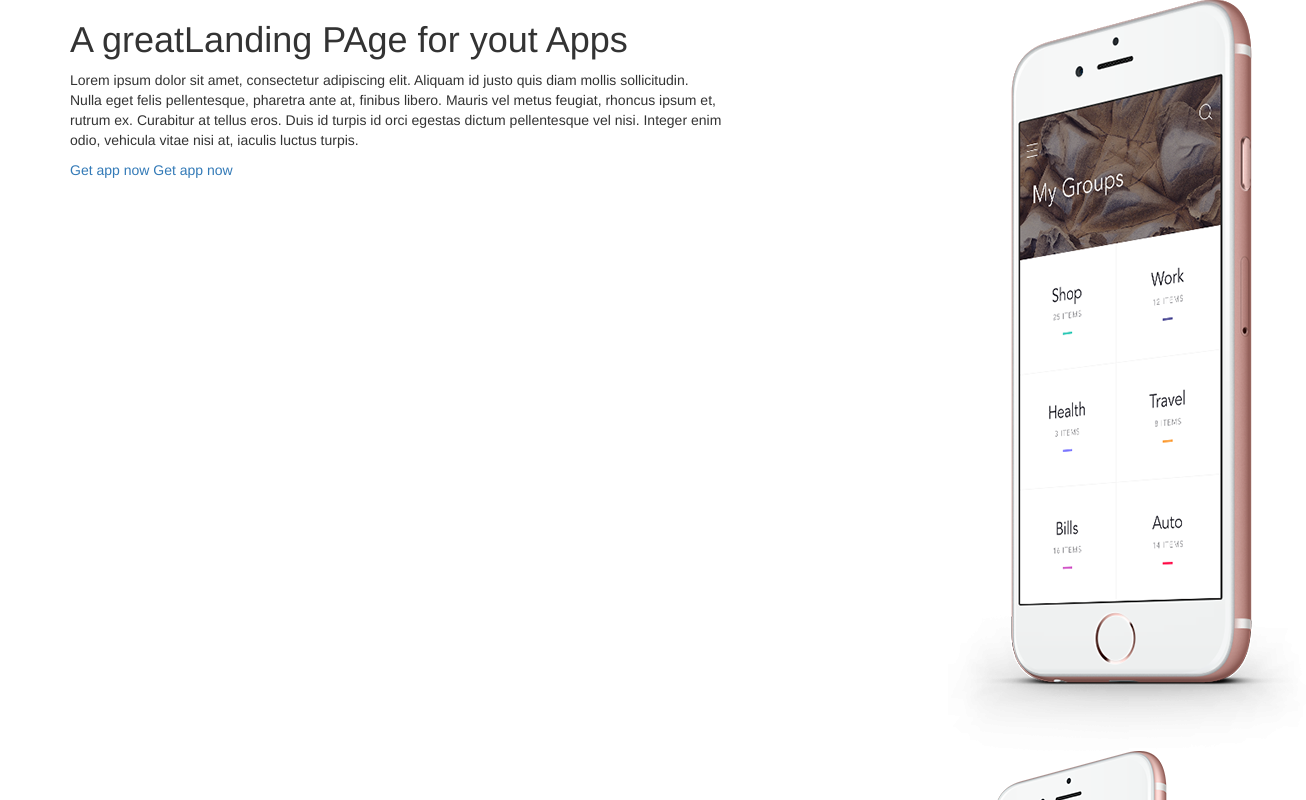
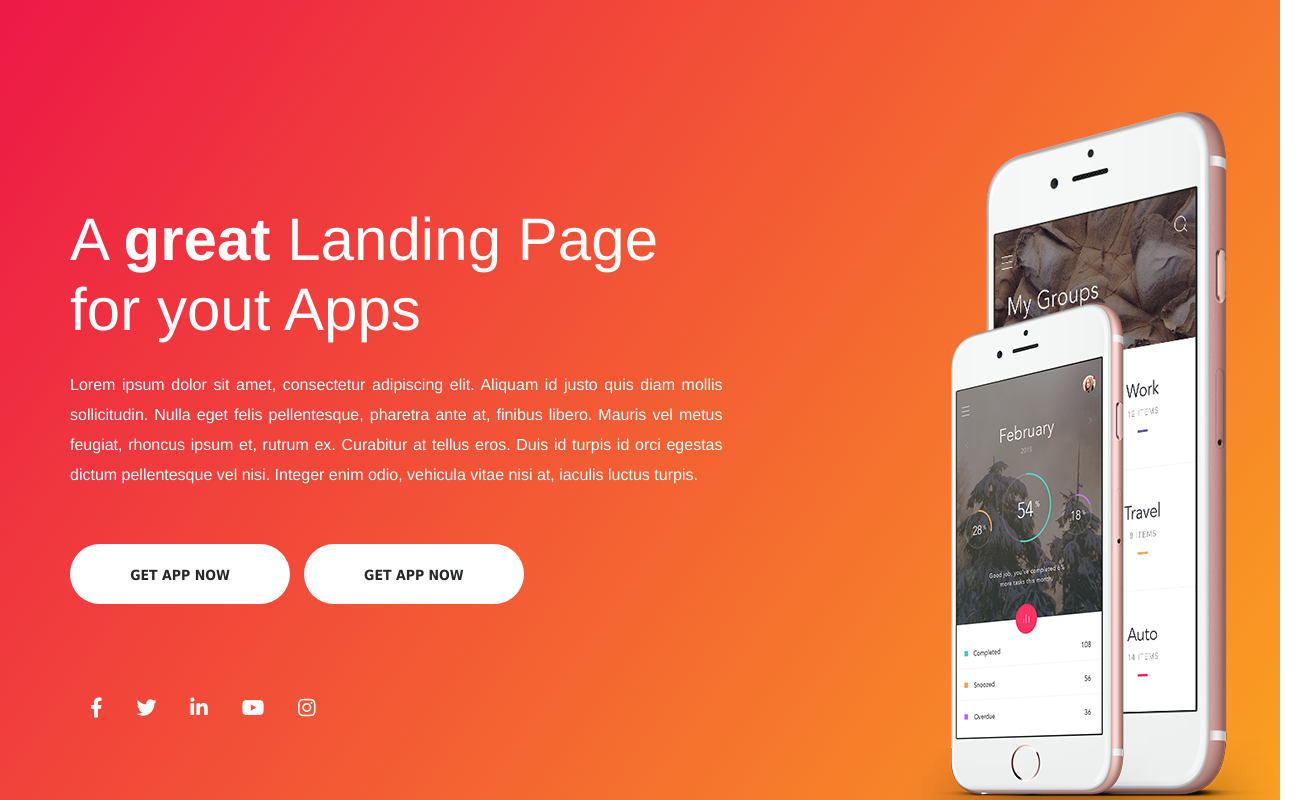
Before and after one commit to Yari-Carelli/Company-Website, a plain HTML site: page index.html in a window 1280 px wide. Shown: the top 800 px of the page, 1306 px wide, since content can reach past the window. Drawn offline with nearby package versions, Linux system fonts and the light colour scheme.

Commit message:
Style homepage

```diff
--- a/assets/style.css
+++ b/assets/style.css
@@ -0,0 +1,89 @@
+@import url('https://fonts.googleapis.com/css?family=Poppins:200,300,400,500,600,700,800,900&display=swap');
+
+
+/* Homepage */
+
+.header-home{
+    background-image: -webkit-linear-gradient(145deg,#faa61f 0%,#ed1847 100%);
+    position: relative;
+    padding-top: 185px;
+    padding-bottom: 180px;
+    overflow: hidden;
+    z-index: 1;
+}
+
+.col-header-text{
+    color: white;
+}
+
+.col-header-text h1{
+    font-size: 60px;
+    line-height: 70px;
+    letter-spacing: 0.05px;
+    font-weight: 300;
+    color: white;
+}
+
+.col-header-text h1 span{
+    font-weight: 600;
+}
+
+.col-header-text p{
+    font-size: 16px;
+    line-height: 30px;
+    margin: 25px 0 54px;
+    text-align: justify;
+}
+
+.col-header-img{
+    position: relative;
+}
+
+.col-header-img img{
+    position: absolute;
+}
+
+.col-header-img img.img-header-lg{
+    right: -56px;
+    top: -73px;
+    z-index: 20;
+}
+
+.col-header-img img.img-header-sm{
+    right: 62px;
+    top: 118px;
+    z-index: 20;
+}
+
+.banner_btn{
+    font-size: 14px;
+    line-height: 58px;
+    text-align: center !important;
+    font-family: tahoma;
+    font-weight: 700;
+    width: 220px;
+    height: 60px;
+    display: inline-block;
+    text-transform: uppercase;
+    border-radius: 50px;
+    border: 2px solid transparent;
+    transition: all 0.5s linear;
+    color: #272929;
+    background: white;
+    margin-right: 10px;
+}
+
+.banner_btn:hover{
+    text-decoration: none;
+}
+
+.social{
+    margin-top: 90px;
+}
+
+.social a{
+    color: white;
+    font-size: 20px;
+    margin-right: 10px;
+    margin-left: 20px;
+}
--- a/index.html
+++ b/index.html
@@ -4,9 +4,9 @@
     <meta charset="UTF-8">
     <meta http-equiv="X-UA-Compatible" content="IE=edge">
     <meta name="viewport" content="width=device-width, initial-scale=1.0">
-    <title>Document</title>
+    <title>My First Website</title>
     <!-- Fontawesome CDN Link -->
-    <link rel="stylesheet" href="https://cdnjs.cloudflare.com/ajax/libs/font-awesome/4.7.0/css/all.min.css"/>
+    <link rel="stylesheet" href="https://cdnjs.cloudflare.com/ajax/libs/font-awesome/5.15.2/css/all.min.css"/>
 
     <!-- Bootstrap -->
     <link rel="stylesheet" href="https://maxcdn.bootstrapcdn.com/bootstrap/3.3.7/css/bootstrap.min.css">
@@ -23,7 +23,7 @@
         <div class="container">
             <div class="row">
                 <div class="col-sm-7 col-header-text lr-padding">
-                    <h1>A <span>great</span>Landing PAge for yout Apps</h1>
+                    <h1>A <span>great </span>Landing Page for yout Apps</h1>
                     <p>Lorem ipsum dolor sit amet, consectetur adipiscing elit. Aliquam id justo quis diam mollis sollicitudin. Nulla eget felis pellentesque, pharetra ante at, finibus libero. Mauris vel metus feugiat, rhoncus ipsum et, rutrum ex. Curabitur at tellus eros. Duis id turpis id orci egestas dictum pellentesque vel nisi. Integer enim odio, vehicula vitae nisi at, iaculis luctus turpis.</p>
                     <a href="" class="banner_btn btn-white">Get app now</a>
                     <a href="" class="banner_btn btn-transparent">Get app now</a>
@@ -31,17 +31,17 @@
                 <div class="col-sm-5 col-md-offset-2 col-md-3 col-header-img right-padding">
 
                     <img src="assets/images/header-img-3.png" class="img-header-lg" alt="">
-                    <img src="assets/images/header-img-4.png" class="img-header-lg" alt="">
+                    <img src="assets/images/header-img-4.png" class="img-header-sm" alt="">
 
                 </div>
 
             </div>
             <div class="social">
-                <a href="https://facebook.com">/<i class="fa fa-facebook"></i></a>
-                <a href="https://twitter.com"><i class="fa fa-twitter"></i></a>
-                <a href="https://linkedin.com"><i class="fa fa-linkedin"></i></a>
-                <a href="https://youtube.com"><i class="fa fa-youtube"></i></a>
-                <a href="https://instagram.com"><i class="fa fa-instagram"></i></a>
+                <a href="https://facebook.com"><i class="fab fa-facebook-f"></i></a>
+                <a href="https://twitter.com"><i class="fab fa-twitter"></i></a>
+                <a href="https://linkedin.com"><i class="fab fa-linkedin-in"></i></a>
+                <a href="https://youtube.com"><i class="fab fa-youtube"></i></a>
+                <a href="https://instagram.com"><i class="fab fa-instagram"></i></a>
             </div>
         </div>
 
```
